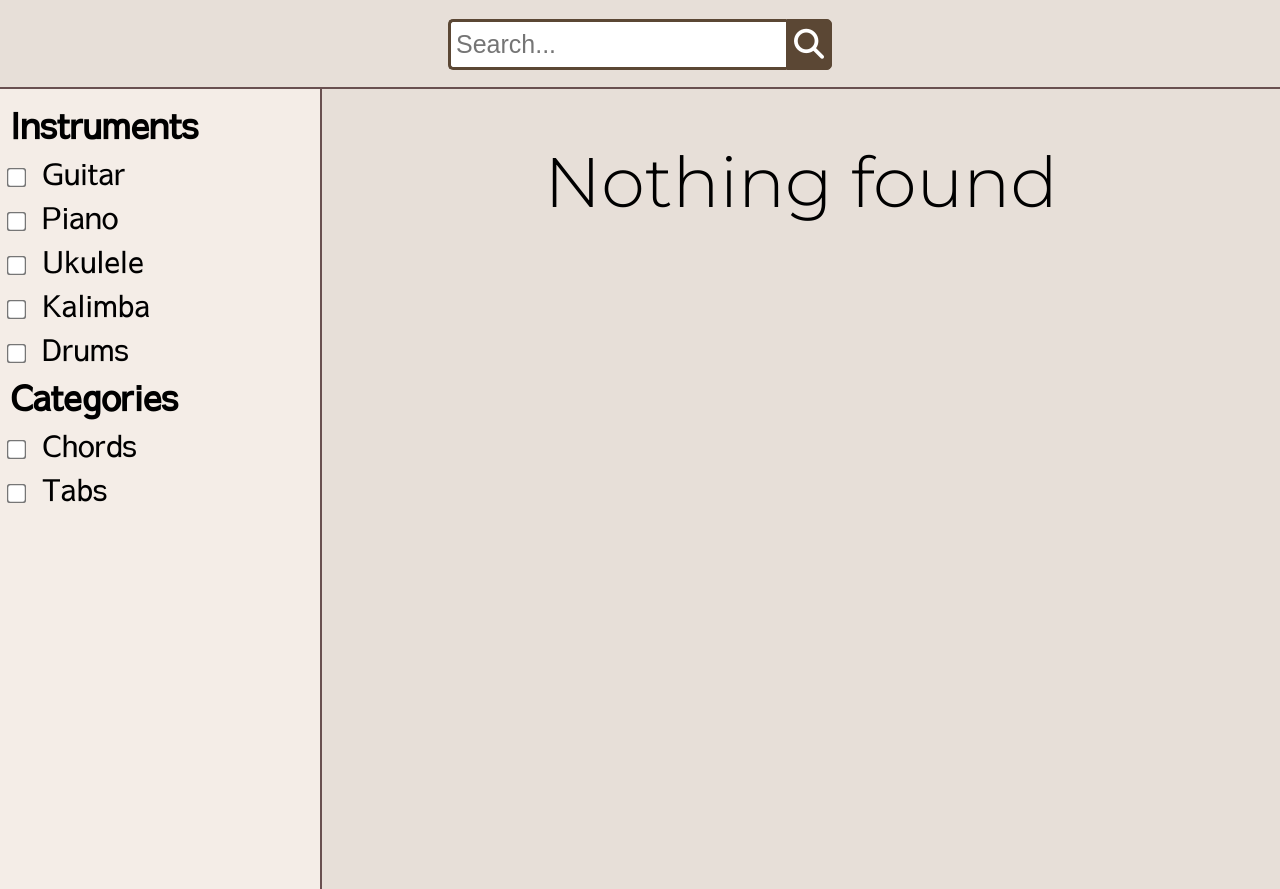
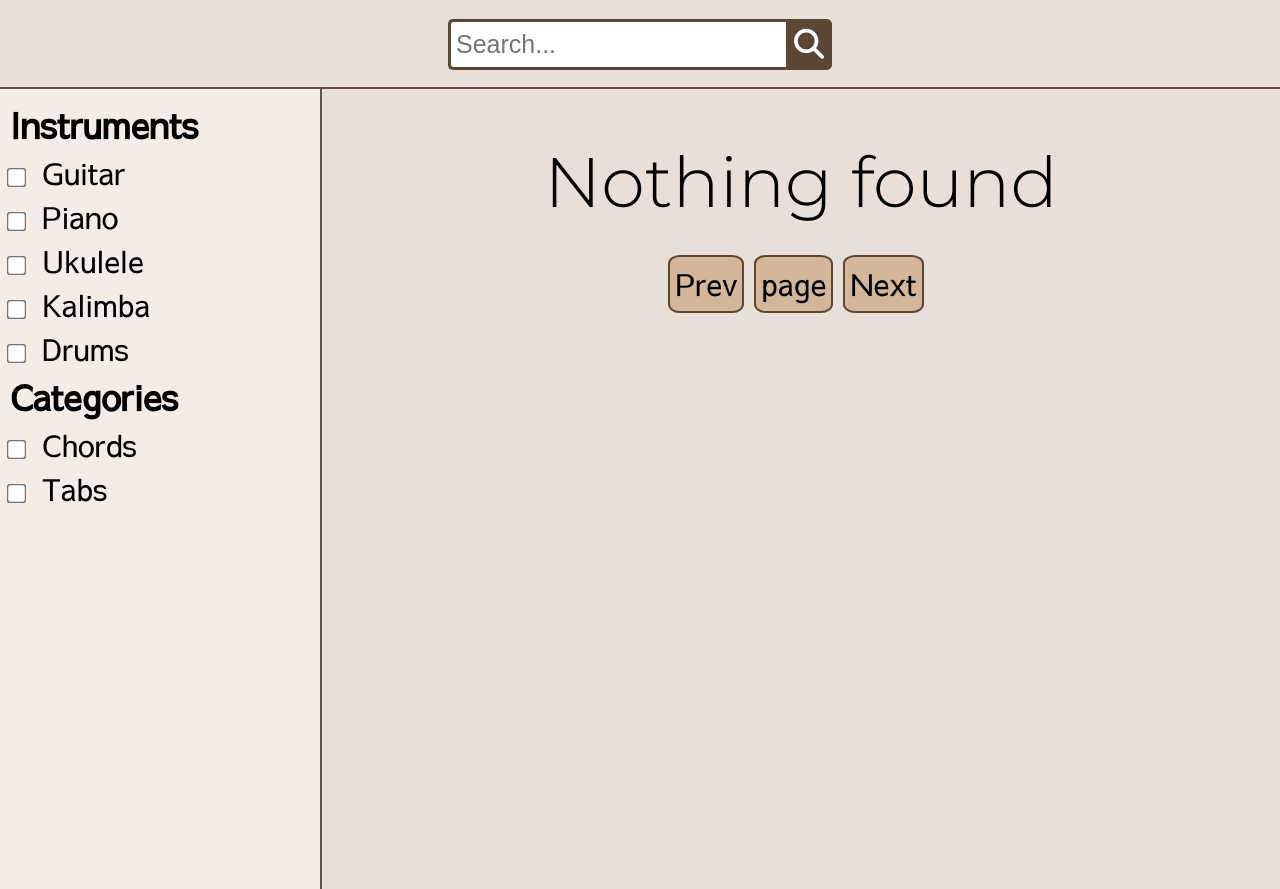
Before and after one commit to Drakonchyk/note, a Flask app: page /search in a window 1280 px wide. Shown: the part 151-1040 px from the top of the page. Run offline with Flask 3, Linux system fonts and the light colour scheme; some libraries are stand-ins or nearby versions.

Commit message:
started creating pagination

```diff
--- a/static/songs_choice.css
+++ b/static/songs_choice.css
@@ -210,16 +210,19 @@ label{
     padding: 10px;
     border-left: 2px solid rgb(105, 80, 80);
     display: block;
-    align-items: center;
+    justify-content: center;
+
 }
 .song {
     display: flex;
     padding: 30px;
     width: 900px;
     min-height: 150px;
+    margin-left: auto;
+    margin-right: auto;
     height: auto;
     margin-top: 40px;
-    margin-left: 110px;
+    /* margin-left: 110px; */
     align-items: center;
     justify-content: space-between;
     text-align: center;
@@ -315,3 +318,34 @@ label{
 .dropdown-content a:hover {
   background-color: #fce6d2;
 }
+
+.pagination-btn {
+  display: flex;
+  align-items: center;
+  text-align: center;
+  justify-content: center;
+  margin-left: auto;
+  margin-right: auto;
+  margin: 10px;
+  font-family: 'Sawarabi Gothic', sans-serif;
+
+}
+.pagination-btn a{
+  margin-right: 10px;
+
+}
+
+.btn {
+  font-size: 30px;
+  border: 2px solid #5b4734;
+  border-radius: 15%;
+  padding: 5px;
+  margin-top: 20px;
+  margin-bottom: 30px;
+  background-color: #D4B79B;
+  color: black;
+}
+
+.btn:hover{
+  color: white;
+}
--- a/templates/search.html
+++ b/templates/search.html
@@ -124,6 +124,11 @@
         {% else %}
             <p>Nothing found</p>
         {% endif %}
+        <div class="pagination-btn">
+          <a class="btn" href="#">Prev</a>
+          <a class="btn" href="#">page</a>
+          <a class="btn" href="#">Next</a>
+        </div>
 
       </div>
 
```
